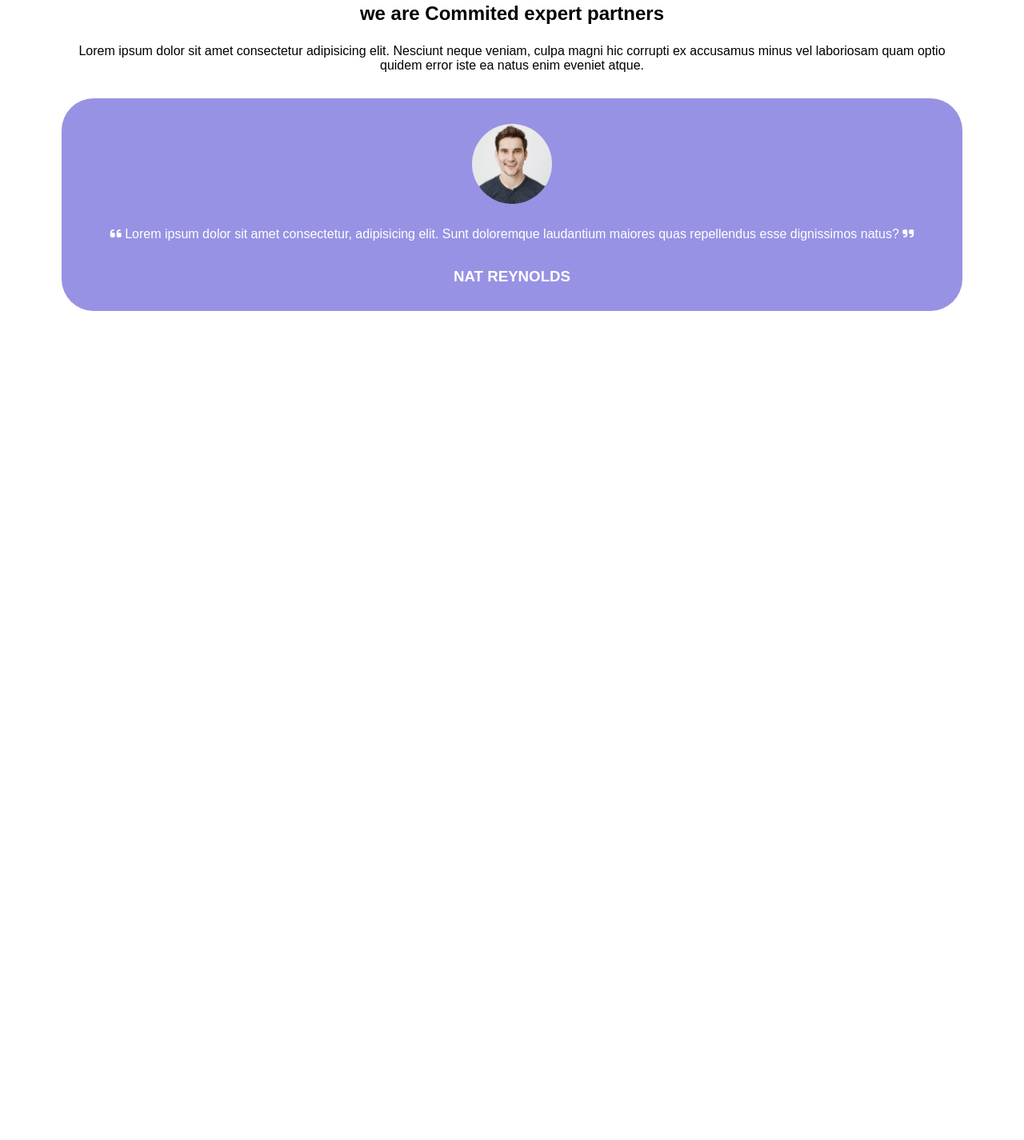
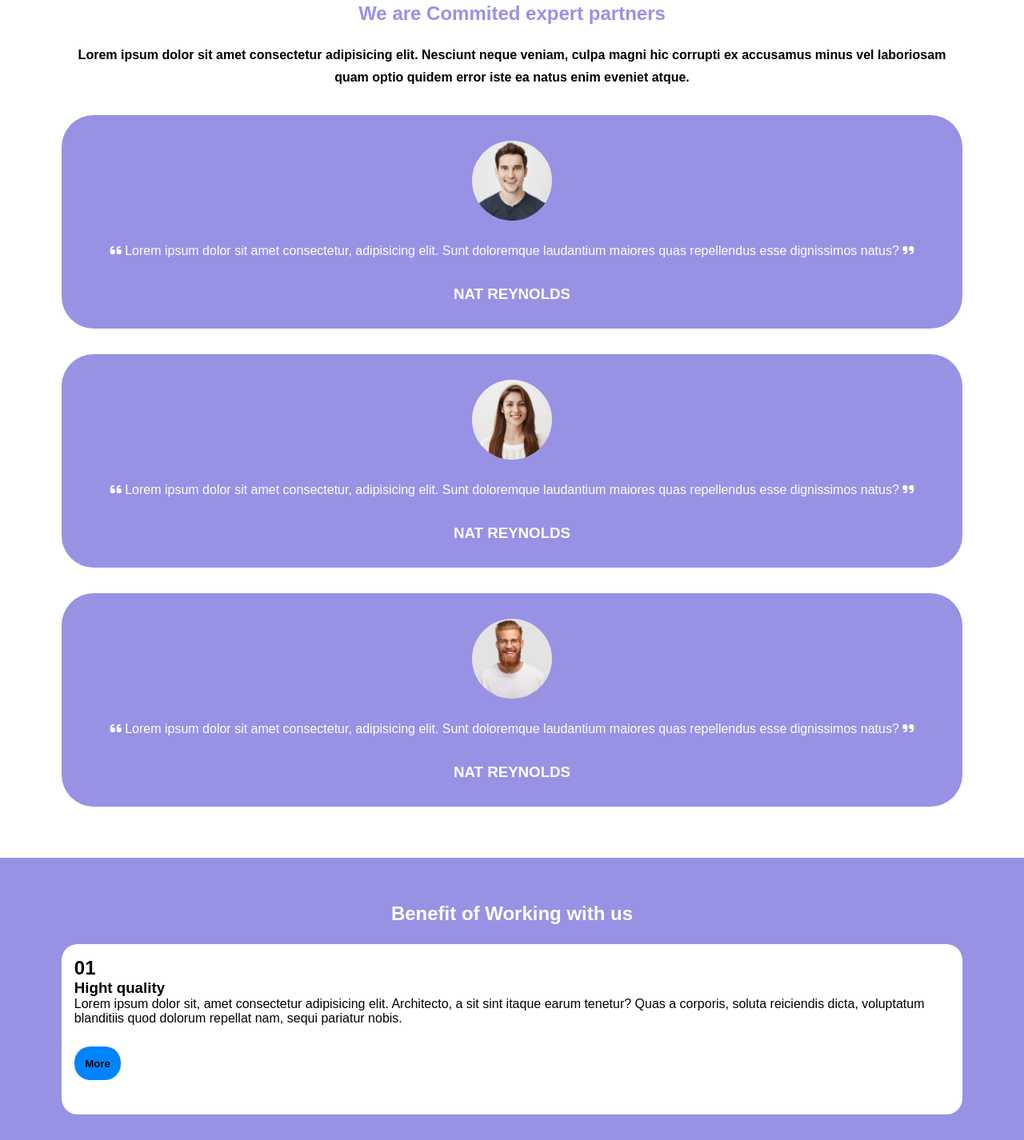
Before and after one commit to Francescosommellaa/htmlcss-responsive-layout, a plain HTML site: page index.html in a window 1280 px wide. Shown: the part 5356-6782 px from the top of the page at 80% size. Before the commit the page ends 5809 px from the top, so only its background shows below. Drawn offline with Linux system fonts and the light colour scheme.

Commit message:
start fourth section

```diff
--- a/CSS/style.css
+++ b/CSS/style.css
@@ -106,24 +106,28 @@ header {
 }
 
 /* sezione 2 */
-#second-section {
+.purple-section {
     background-color: #9792E4;
     padding: 2em 0;
 }
 
 /* container 1 */
-#second-section .first-container {
+.purple-section .first-container {
     width: 88%;
     margin: 0 auto;
     color: white;
 }
 
-#second-section .second-container {
+.purple-section .second-container {
     width: 88%;
     margin: 2em auto;
     background-color: #fff;
     border-radius: 40px;
     text-align: center;
+}
+
+.second-container p {
+    padding: 0 1em;
 }
 
 .second-container button {
@@ -141,6 +145,22 @@ header {
     padding: 2em 0;
 }
 
+/* text */
+.text-container h2 {
+    color: #9792E4;
+}
+
+.text-container span {
+    font-weight: 200;
+}
+
+.text-container p {
+    font-weight: 600;
+    line-height: 180%;
+}
+
+
+/* testimonial card */
 #third-section .testimonial-container {
     background-color: #9792E4;
     border-radius: 40px;
@@ -150,7 +170,6 @@ header {
 }
 
 .testimonial-container .img {
-    background-image: url(../img/testimonial1.jpg);
     background-size: cover;
     background-position: center;
     width: 100px;
@@ -160,6 +179,18 @@ header {
     margin-bottom: 1.5em;
 }
 
+/* bgimg testimonial */
+.img1 {
+    background-image: url(../img/testimonial1.jpg);
+}
+.img2 {
+    background-image: url(../img/testimonial2.jpg);
+}
+.img3 {
+    background-image: url(../img/testimonial3.jpg);
+}
+
+
 .testimonial-container p {
     line-height: 180%;
 }
@@ -167,3 +198,22 @@ header {
 .testimonial-container h3 {
     margin: 1.5em 0 0;
 }
+
+/* sezione 4 */
+
+.four-section {
+    color: white;
+    text-align: center;
+}
+
+
+/* card */
+.first-benefit-card-container {
+    color: black;
+    text-align: left;
+    width: 88%;
+    margin: 0 auto;
+    padding: 1em;
+    background-color: #fff;
+    border-radius: 20px;
+}
--- a/index.html
+++ b/index.html
@@ -79,7 +79,7 @@
 
         </section>
 
-        <section id="second-section">
+        <section class="purple-section">
 
             <div class="first-container">
                 <img src="img/planning1.png" alt="">
@@ -103,17 +103,43 @@
 
             <div class="text-container">
                 <span>TESTIMONIALS</span>
-                <h2> we are Commited expert partners</h2>
+                <h2> We are Commited expert partners</h2>
                 <P>Lorem ipsum dolor sit amet consectetur adipisicing elit. Nesciunt neque veniam, culpa magni hic corrupti ex accusamus minus vel laboriosam quam optio quidem error iste ea natus enim eveniet atque.</P>
             </div>
 
-            <!-- testimonial card -->
+            <!-- testimonial card 1 -->
             <div class="testimonial-container">
-                <div class="img"></div>
+                <div class="img img1"></div>
                 <p><i class="fa-solid fa-quote-left"></i> Lorem ipsum dolor sit amet consectetur, adipisicing elit. Sunt doloremque laudantium maiores quas repellendus esse dignissimos natus? <i class="fa-solid fa-quote-right"></i></p>
                 <h3>NAT REYNOLDS</h3>
             </div>
 
+            <!-- testimonial card 2 -->
+            <div class="testimonial-container">
+                <div class="img img2"></div>
+                <p><i class="fa-solid fa-quote-left"></i> Lorem ipsum dolor sit amet consectetur, adipisicing elit. Sunt doloremque laudantium maiores quas repellendus esse dignissimos natus? <i class="fa-solid fa-quote-right"></i></p>
+                <h3>NAT REYNOLDS</h3>
+            </div>
+
+            <!-- testimonial card 3 -->
+            <div class="testimonial-container">
+                <div class="img img3"></div>
+                <p><i class="fa-solid fa-quote-left"></i> Lorem ipsum dolor sit amet consectetur, adipisicing elit. Sunt doloremque laudantium maiores quas repellendus esse dignissimos natus? <i class="fa-solid fa-quote-right"></i></p>
+                <h3>NAT REYNOLDS</h3>
+            </div>
+
+        </section>
+
+        <section class="purple-section four-section">
+
+                <h2>Benefit of  Working with us</h2>
+
+                <div class="first-benefit-card-container">
+                    <h1>01</h1>
+                    <h3>Hight quality</h3>
+                    <p>Lorem ipsum dolor sit, amet consectetur adipisicing elit. Architecto, a sit sint itaque earum tenetur? Quas a corporis, soluta reiciendis dicta, voluptatum blanditiis quod dolorum repellat nam, sequi pariatur nobis.</p>
+                    <button>More</button>
+                </div>
         </section>
     </body>
 
```
